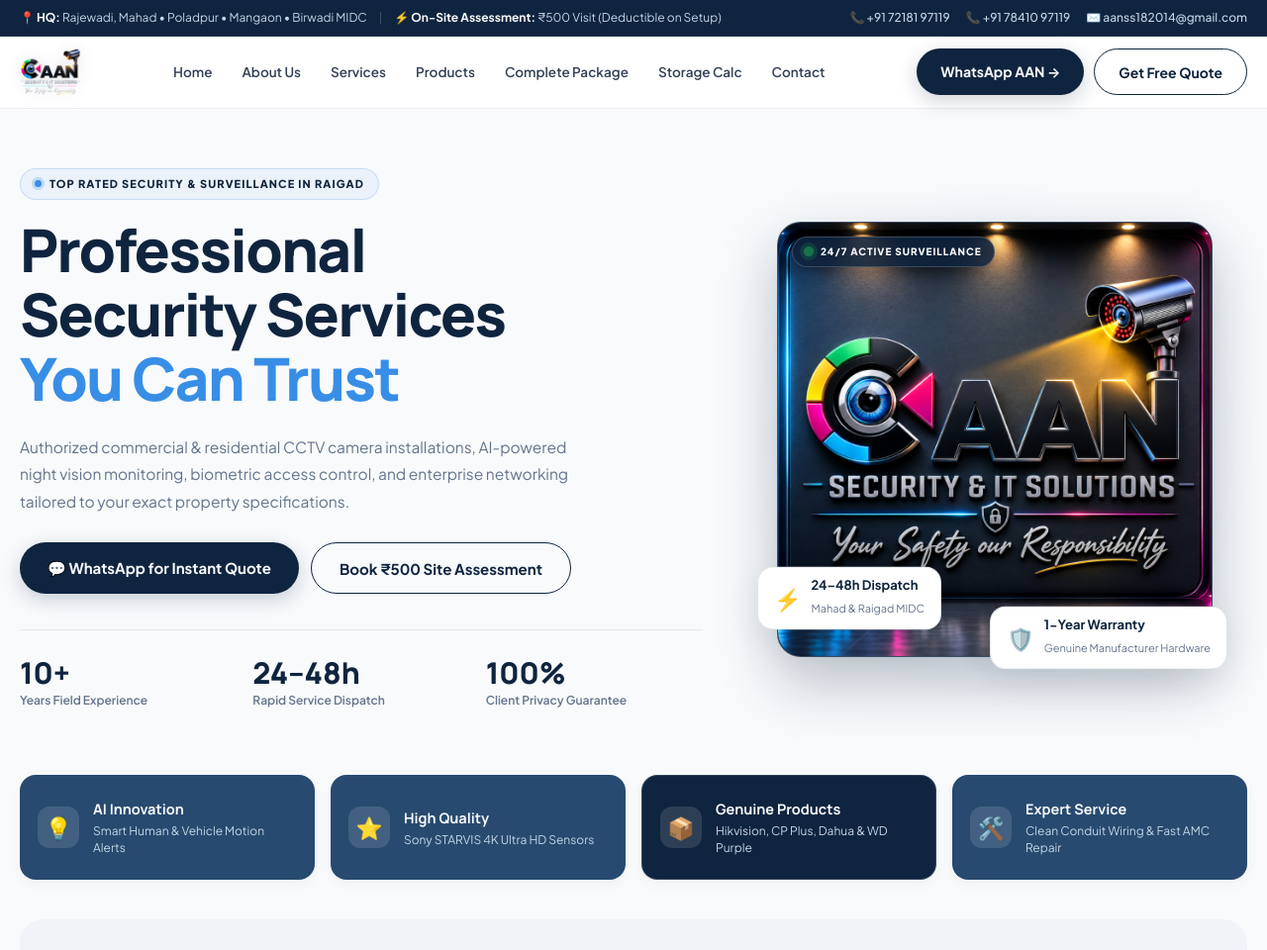
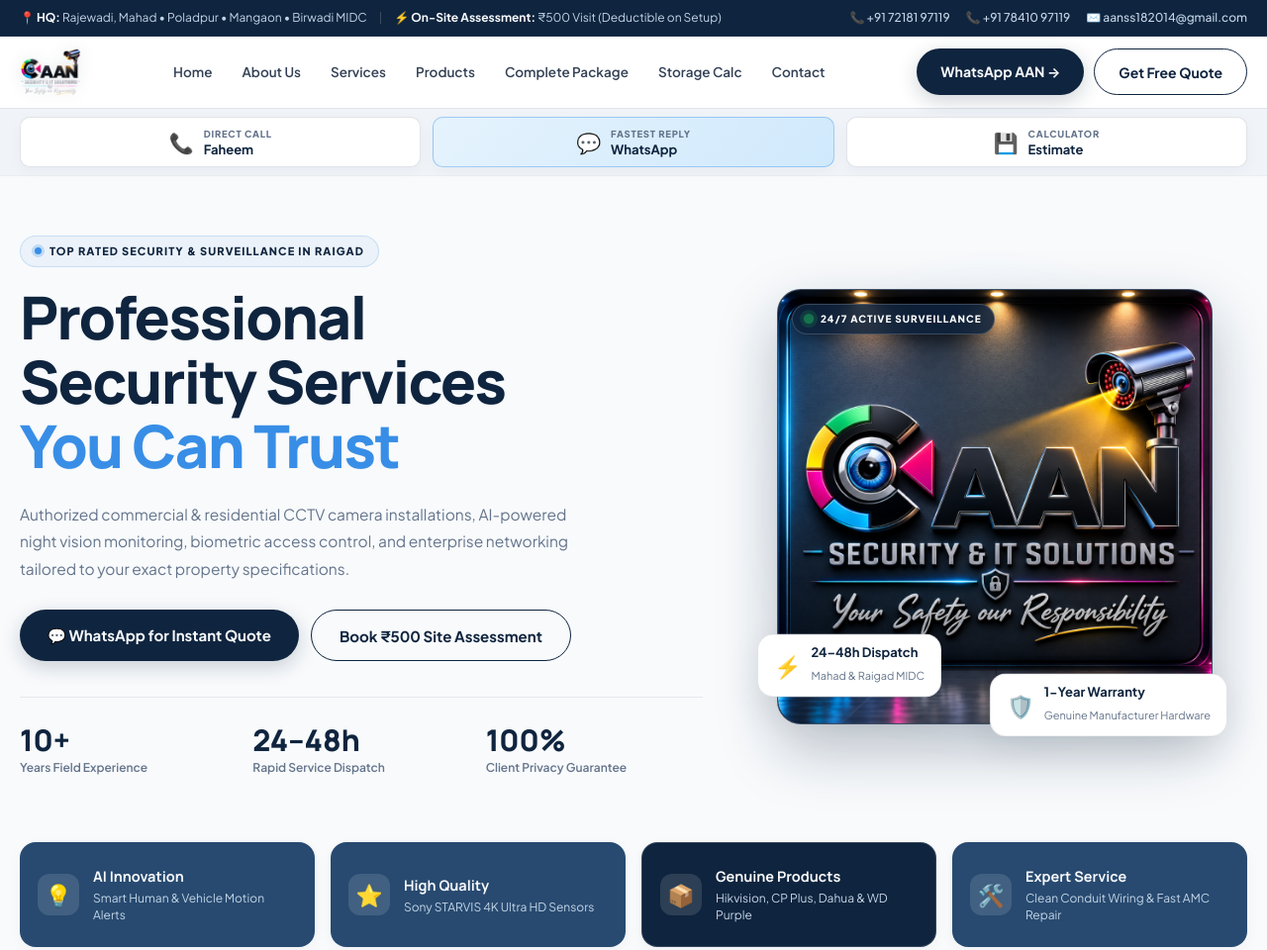
Before and after one commit to Arfaa26/Security-Camera, a website: page public/index.html in a window 1280 px wide. Shown: the top 960 px of the page at 99% size. Drawn offline with Linux system fonts and the light colour scheme.

Commit message:
Add quick action toolbar inside header and replace product graphics with studio-enhanced renders

```diff
--- a/public/index.html
+++ b/public/index.html
@@ -105,6 +105,33 @@
       </div>
 
       <button class="menu-toggle" id="menuToggle" aria-label="Toggle navigation">☰</button>
+    </div>
+
+    <!-- HEADER QUICK ACTION STRIP -->
+    <div class="header-quick-action-strip">
+      <div class="header-quick-inner">
+        <a href="tel:+917218197119" class="h-quick-btn">
+          <span class="h-quick-icon">📞</span>
+          <div class="h-quick-info">
+            <small>DIRECT CALL</small>
+            <strong>Faheem</strong>
+          </div>
+        </a>
+        <a href="https://wa.me/917218197119?text=Hello%20Mr.%20Alekar%20(AAN%20Security%20and%20IT%20Solutions),%20I%20want%20to%20get%20a%20quote%20for%20my%20property." target="_blank" rel="noopener" class="h-quick-btn highlight-wa">
+          <span class="h-quick-icon">💬</span>
+          <div class="h-quick-info">
+            <small>FASTEST REPLY</small>
+            <strong>WhatsApp</strong>
+          </div>
+        </a>
+        <a href="#calculator" class="h-quick-btn">
+          <span class="h-quick-icon">💾</span>
+          <div class="h-quick-info">
+            <small>CALCULATOR</small>
+            <strong>Estimate</strong>
+          </div>
+        </a>
+      </div>
     </div>
   </header>
 
--- a/public/styles.css
+++ b/public/styles.css
@@ -339,6 +339,71 @@ p {
   font-size: 26px;
   cursor: pointer;
   padding: 4px;
+}
+
+/* Header Quick Action Strip */
+.header-quick-action-strip {
+  border-top: 1px solid var(--border-light);
+  background: var(--bg-soft-blue);
+  padding: 8px 0;
+}
+
+.header-quick-inner {
+  width: min(1240px, calc(100% - 32px));
+  margin: 0 auto;
+  display: grid;
+  grid-template-columns: repeat(3, 1fr);
+  gap: 12px;
+}
+
+.h-quick-btn {
+  display: flex;
+  align-items: center;
+  justify-content: center;
+  gap: 10px;
+  padding: 8px 14px;
+  background: #FFFFFF;
+  border: 1px solid var(--border-card);
+  border-radius: var(--radius-sm);
+  text-decoration: none;
+  color: var(--deep-navy);
+  box-shadow: var(--shadow-sm);
+  transition: all 0.2s ease;
+}
+
+.h-quick-btn:hover {
+  transform: translateY(-2px);
+  box-shadow: var(--shadow-card);
+  border-color: var(--sky-blue);
+}
+
+.h-quick-btn.highlight-wa {
+  background: linear-gradient(135deg, #E5F3FD, #D0E9FC);
+  border-color: rgba(56, 142, 230, 0.4);
+}
+
+.h-quick-icon {
+  font-size: 20px;
+}
+
+.h-quick-info {
+  display: flex;
+  flex-direction: column;
+  text-align: left;
+}
+
+.h-quick-info small {
+  font-size: 9.5px;
+  font-weight: 800;
+  letter-spacing: 0.08em;
+  color: var(--text-muted);
+}
+
+.h-quick-info strong {
+  font-size: 13px;
+  font-weight: 700;
+  color: var(--deep-navy);
+  line-height: 1.15;
 }
 
 /* ==========================================================================
@@ -2180,4 +2245,27 @@ blockquote {
   .footer-container { grid-template-columns: 1fr; }
   .footer-legal-bar { flex-direction: column; text-align: center; gap: 8px; }
   .creator-credits { justify-content: center; }
-}
+
+  .header-quick-inner {
+    grid-template-columns: repeat(3, 1fr);
+    gap: 6px;
+  }
+
+  .h-quick-btn {
+    padding: 6px 6px;
+    gap: 6px;
+    min-height: 42px;
+  }
+
+  .h-quick-icon {
+    font-size: 16px;
+  }
+
+  .h-quick-info small {
+    font-size: 8px;
+  }
+
+  .h-quick-info strong {
+    font-size: 11px;
+  }
+}
```
Also changed, not shown: public/assets/cpplus-cameras.png, public/assets/dahua-cameras.png, public/assets/hikvision-cameras.png.
